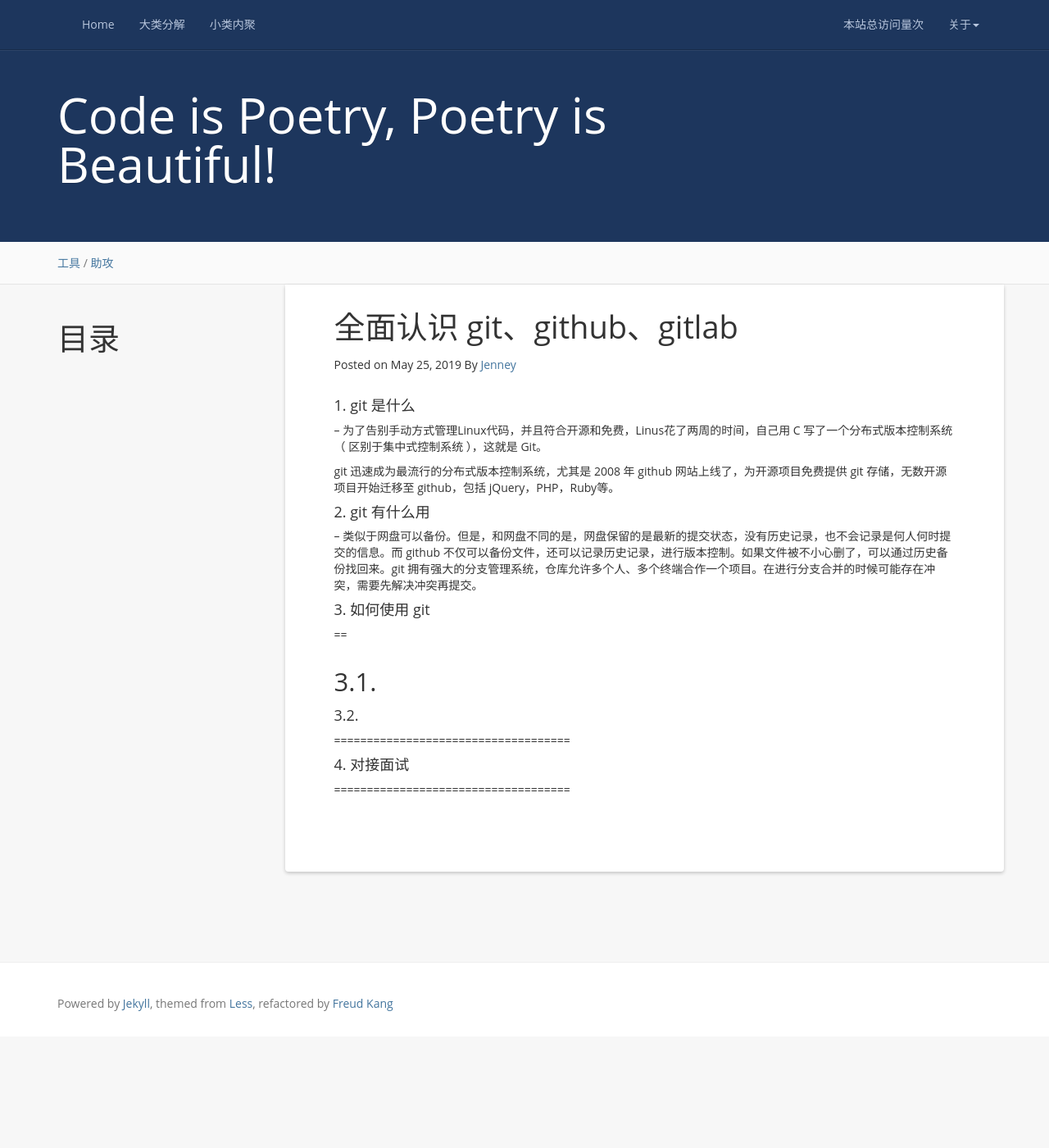
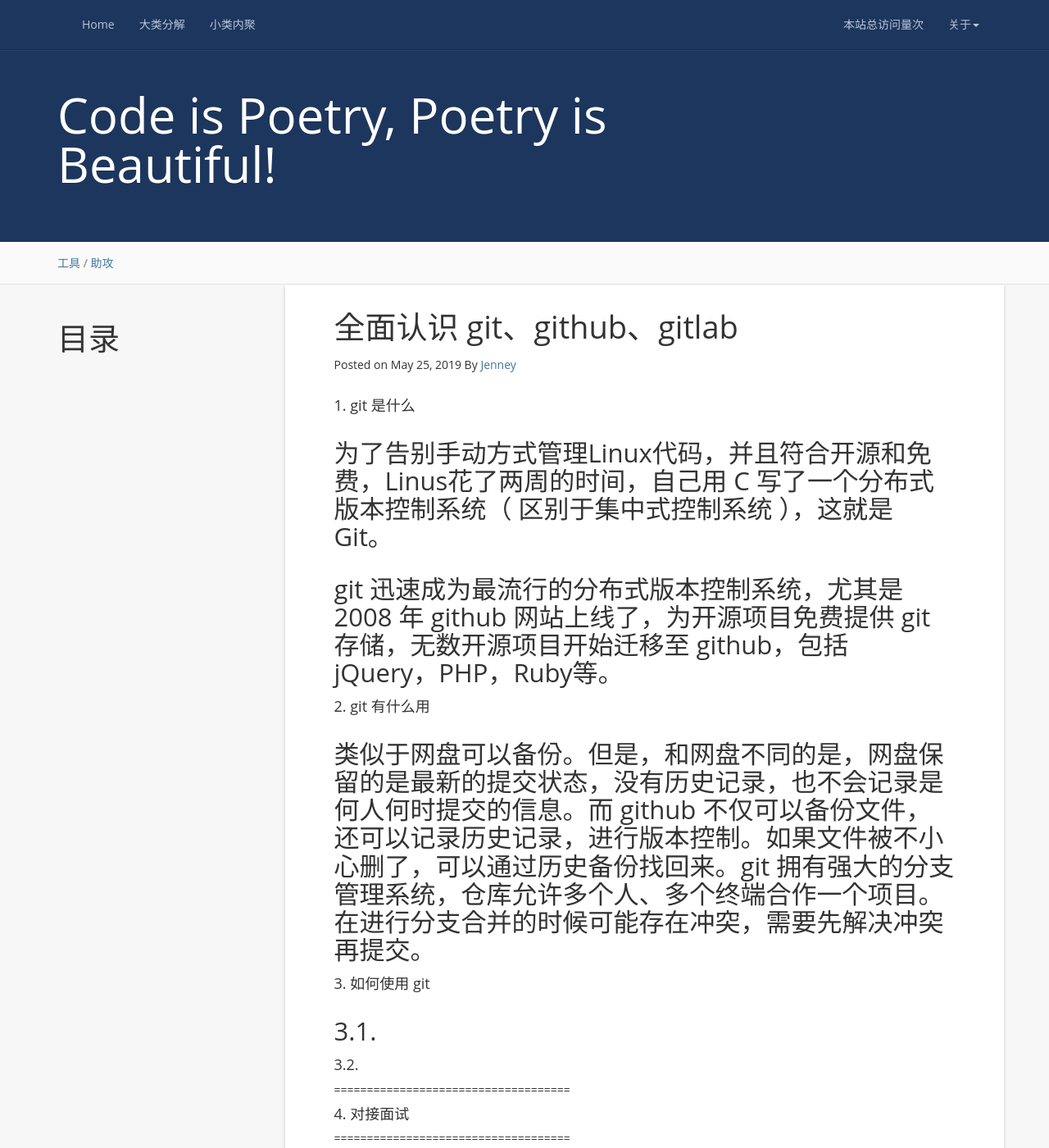
Before and after one commit to JenneyXu/JenneyXu.github.io, a Jekyll site: the page built from _posts/2019-05-26-认识 git 这一篇就够了.md, in a window 1280 px wide and 1400 px high. Shown: the whole window at 82% size. Built offline with Jekyll 4.4.1, drawn with Linux system fonts in a browser that asks for light colours; nearby versions of some CDN libraries; a script that is not in the unit is left out; comment, search, counter and statistics services are not loaded.

Commit message:
个人博客

```diff
--- a/_posts/2019-05-26-认识 git 这一篇就够了.md
+++ b/_posts/2019-05-26-认识 git 这一篇就够了.md
@@ -7,17 +7,17 @@ tag: 助攻
 ---
 
 #### 1. git 是什么			{#say-goodbyte}
---
-为了告别手动方式管理Linux代码，并且符合开源和免费，Linus花了两周的时间，自己用 C 写了一个分布式版本控制系统（ 区别于集中式控制系统 ），这就是 Git。
 
-git 迅速成为最流行的分布式版本控制系统，尤其是 2008 年 github 网站上线了，为开源项目免费提供 git 存储，无数开源项目开始迁移至 github，包括 jQuery，PHP，Ruby等。
+## 为了告别手动方式管理Linux代码，并且符合开源和免费，Linus花了两周的时间，自己用 C 写了一个分布式版本控制系统（ 区别于集中式控制系统 ），这就是 Git。
+
+## git 迅速成为最流行的分布式版本控制系统，尤其是 2008 年 github 网站上线了，为开源项目免费提供 git 存储，无数开源项目开始迁移至 github，包括 jQuery，PHP，Ruby等。
 
 #### 2. git 有什么用			{#say-goodbyte}
---
-类似于网盘可以备份。但是，和网盘不同的是，网盘保留的是最新的提交状态，没有历史记录，也不会记录是何人何时提交的信息。而 github 不仅可以备份文件，还可以记录历史记录，进行版本控制。如果文件被不小心删了，可以通过历史备份找回来。git 拥有强大的分支管理系统，仓库允许多个人、多个终端合作一个项目。在进行分支合并的时候可能存在冲突，需要先解决冲突再提交。
+
+## 类似于网盘可以备份。但是，和网盘不同的是，网盘保留的是最新的提交状态，没有历史记录，也不会记录是何人何时提交的信息。而 github 不仅可以备份文件，还可以记录历史记录，进行版本控制。如果文件被不小心删了，可以通过历史备份找回来。git 拥有强大的分支管理系统，仓库允许多个人、多个终端合作一个项目。在进行分支合并的时候可能存在冲突，需要先解决冲突再提交。
 
 #### 3. 如何使用 git			{#say-goodbyte}
-==
+
 
 
 ## 3.1. 			{#say-goodbyte}
```
